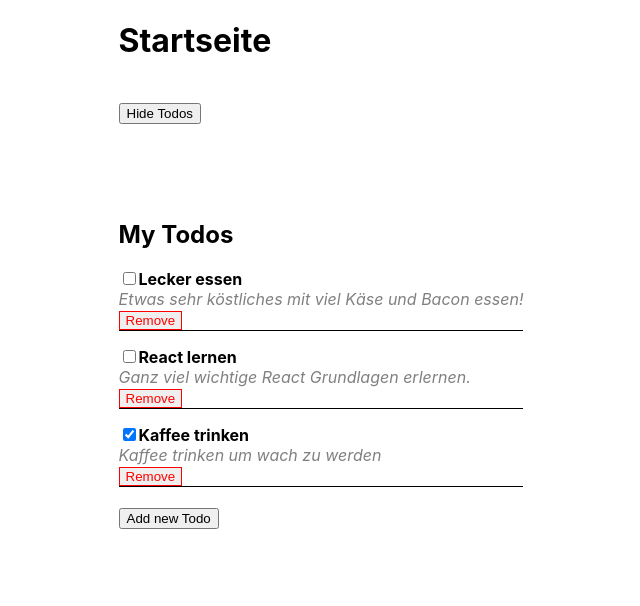
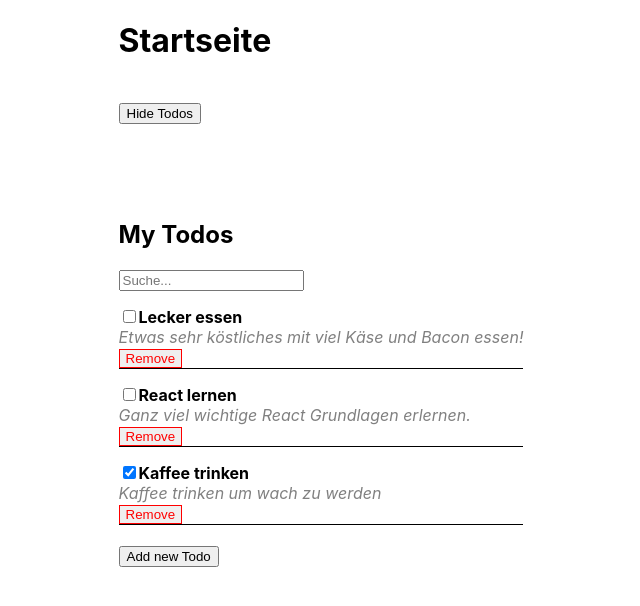
Before and after one commit to klepek42/cc-react-todo, a React (Create React App) app: page / in a window 1280 px wide. Shown: the top 606 px of the page, without its empty margins (319-959 px from the left). Built offline with nearby package versions, Linux system fonts and the light colour scheme.

Commit message:
Add search function

```diff
--- a/src/components/Todos.tsx
+++ b/src/components/Todos.tsx
@@ -31,6 +31,7 @@ const DUMMY_AUFGABEN: Aufgabe[] = [
 
 const Todos = ({ title, hide, newTodo, setNewTodo }: Props) => {
   const [aufgaben, setAufgaben] = useState(DUMMY_AUFGABEN);
+  const [sucheText, setSucheText] = useState("");
 
   const addAufgabeHandler = (aufgabe: Aufgabe): void => {
     setAufgaben((prevAufgaben): Aufgabe[] => {
@@ -49,12 +50,29 @@ const Todos = ({ title, hide, newTodo, setNewTodo }: Props) => {
     });
   };
 
+  const changeSucheHandler = (event: React.ChangeEvent<HTMLInputElement>) => {
+    if (event.target.value.length > 2) {
+      setSucheText(event.target.value);
+    }
+  };
+
+  const filterTodos = (aufgabe: Aufgabe): boolean =>
+    sucheText.length > 2
+      ? aufgabe.title.length > 2 && aufgabe.title === sucheText
+      : true;
+
   return (
     <div>
       {!hide && (
         <div data-testid="todoWrapper" className="todo-list">
           <h2>{title}</h2>
-          {aufgaben.map((aufgabe, index) => (
+          <input
+            data-testid="search-input"
+            type="text"
+            placeholder="Suche..."
+            onChange={changeSucheHandler}
+          />
+          {aufgaben.filter(filterTodos).map((aufgabe, index) => (
             <AufgabeListItem
               key={index}
               aufgabe={aufgabe}
```
Also changed, not shown: 1 other file (tests, documents, lock files or other folders).
